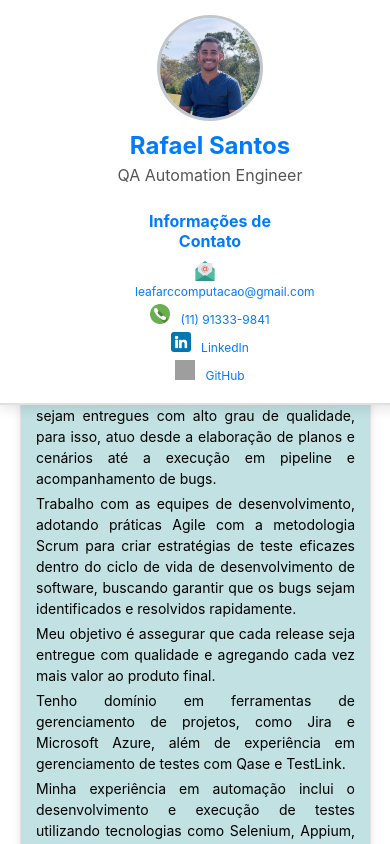
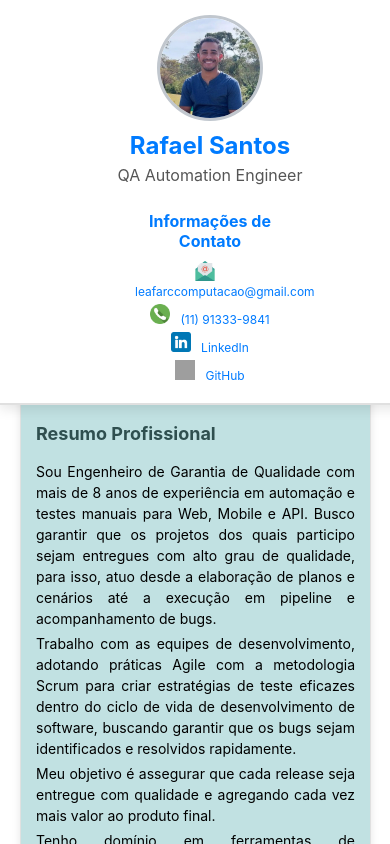
Before and after one commit to leafar-Santos/cv-react-rafael-santos, a React (Create React App) app: page / in a window 390 px wide. Shown: the top 844 px of the page. Built offline with nearby package versions, Linux system fonts and the light colour scheme; grey boxes are pictures that could not be loaded.

Commit message:
Ajuste para dispositivos móveis

```diff
--- a/src/App.css
+++ b/src/App.css
@@ -18,20 +18,20 @@ header {
   padding: 30px;
 }
 
-/* Media Query para dispositivos móveis */
+
 @media (max-width: 768px) {
   .container {
-    width: 90%; /* Aumenta a largura do container para dispositivos móveis */
+    width: 90%;
 
-    margin-top: 100px; /* Ajuste de acordo com a altura do cabeçalho */
+    margin-top:20px;
     margin-right: auto;
-    margin-bottom: 40px; /* Ajuste conforme necessário */
+    margin-bottom: 40px;
     margin-left: auto;
     padding: 20px;
   }
 }
 
-@media (max-width: 480px) {
+@media (max-width: 380px) {
   header {
     flex-direction: column;
     align-items: center;
--- a/src/components/ProfessionalSummary/ProfessionalSummary.css
+++ b/src/components/ProfessionalSummary/ProfessionalSummary.css
@@ -30,7 +30,7 @@
 @media (max-width: 768px) {
   .professional-resume {
     padding: 15px;
-    margin-top: 100px; /* Aumente se necessário para dispositivos móveis */
+    margin-top: 240px; /* Aumente se necessário para dispositivos móveis */
   }
 
   .professional-resume h4 {
@@ -40,4 +40,22 @@
   .professional-resume p {
     font-size: 14px;
   }
+
+
 }
+
+@media (max-width: 380px) {
+  .professional-resume {
+    padding: 15px;
+    margin-top: 270px; /* Aumente se necessário para dispositivos móveis */
+  }
+
+  .professional-resume h4 {
+    font-size: 18px;
+  }
+
+  .professional-resume p {
+    font-size: 14px;
+  }
+
+}
```
